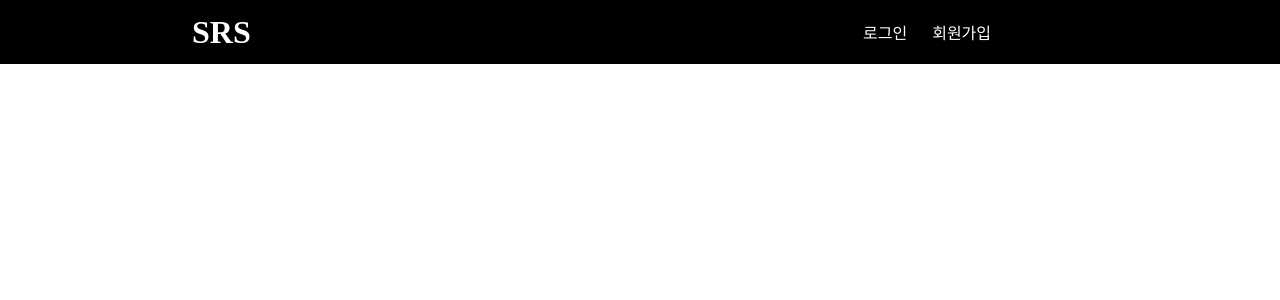
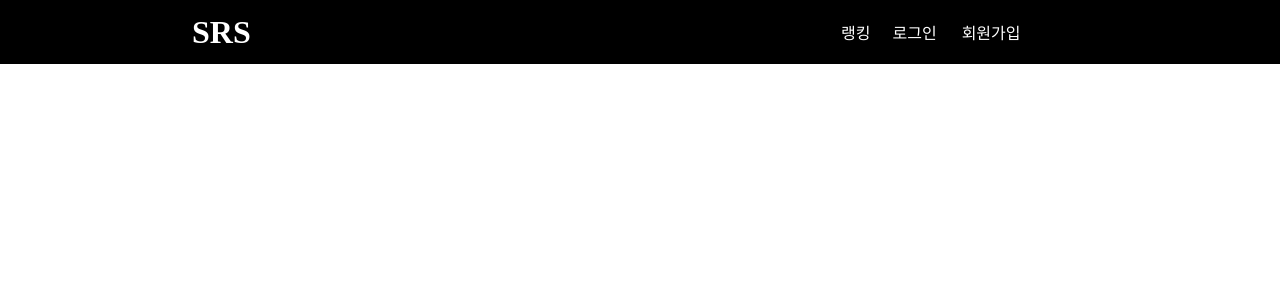
Before and after one commit to chooseongwoo/2023-BSSM, a React (Create React App) app: page / in a window 1280 px wide. Shown: the top 300 px of the page. Built offline with nearby package versions, Linux system fonts and the light colour scheme.

Commit message:
chore :: ranking 경로 추가

```diff
--- a/src/App.js
+++ b/src/App.js
@@ -3,12 +3,14 @@ import { Route, Routes } from "react-router-dom";
 
 import Main from "./page/main";
 import NotFound from "./page/notfound";
+import Ranking from "./page/ranking";
 
 function App() {
   return (
     <div className="App">
       <Routes>
         <Route path="/" element={<Main />} />
+        <Route path="ranking" element={<Ranking />} />
         <Route path="*" element={<NotFound />} />
       </Routes>
     </div>
--- a/src/components/header/index.jsx
+++ b/src/components/header/index.jsx
@@ -1,4 +1,5 @@
 import React from "react";
+import { Link } from "react-router-dom";
 
 import "./style.css";
 
@@ -7,7 +8,9 @@ const Header = ({ openLoginModal, openRegisterModal }) => {
     <div className="header">
       <p className="title">SRS</p>
       <div className="path">
-        {/* <p>랭킹</p> */}
+        <Link to="/ranking" style={{ textDecoration: "none" }}>
+          <p>랭킹</p>
+        </Link>
         <p onClick={openLoginModal}>로그인</p>
         <p onClick={openRegisterModal}>회원가입</p>
       </div>
--- a/src/components/header/style.css
+++ b/src/components/header/style.css
@@ -21,9 +21,11 @@
   margin-right: 15%;
   width: 250px;
 }
+
 .path p {
   color: white;
   margin-left: 10%;
   font-size: 1rem;
   cursor: pointer;
+  white-space: nowrap;
 }
--- a/src/page/main/index.jsx
+++ b/src/page/main/index.jsx
@@ -40,6 +40,8 @@ const Main = () => {
       {isRegisterModalOpen && (
         <Register closeRegisterModal={closeRegisterModal} />
       )}
+
+
     </div>
   );
 };
--- /dev/null
+++ b/src/page/ranking/index.jsx
@@ -0,0 +1,11 @@
+import React from 'react';
+
+const Ranking = () => {
+    return (
+        <div className='ranking'>
+
+        </div>
+    );
+};
+
+export default Ranking;
```
Also changed, not shown: src/page/ranking/style.css (added).
